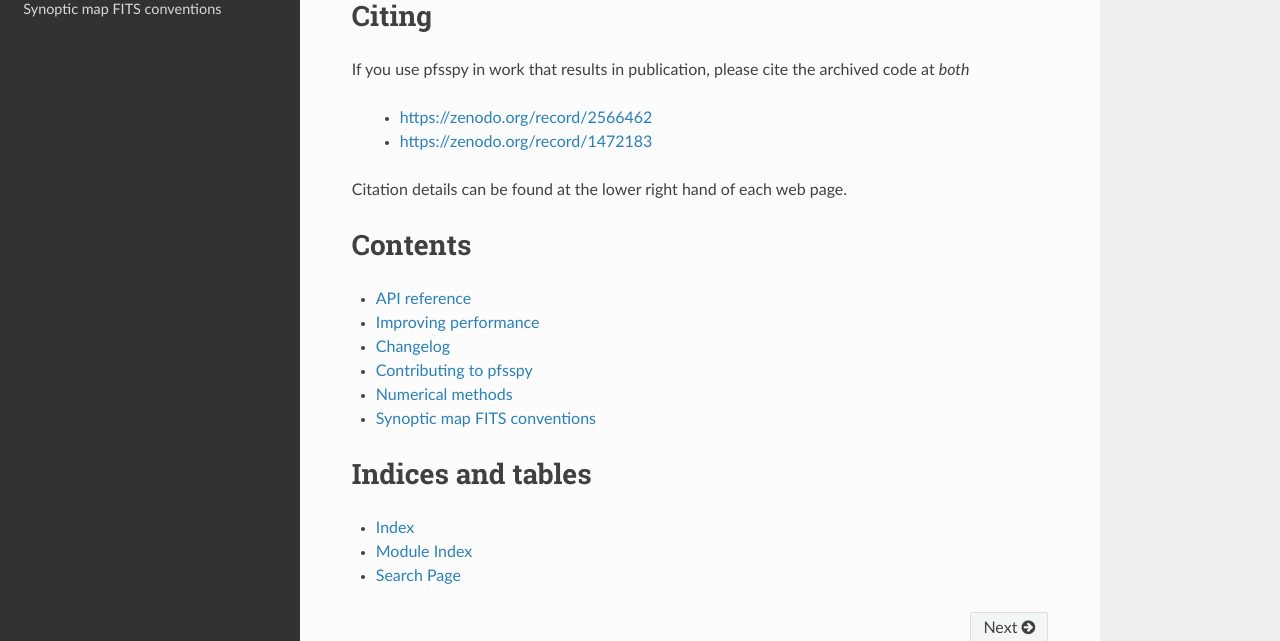
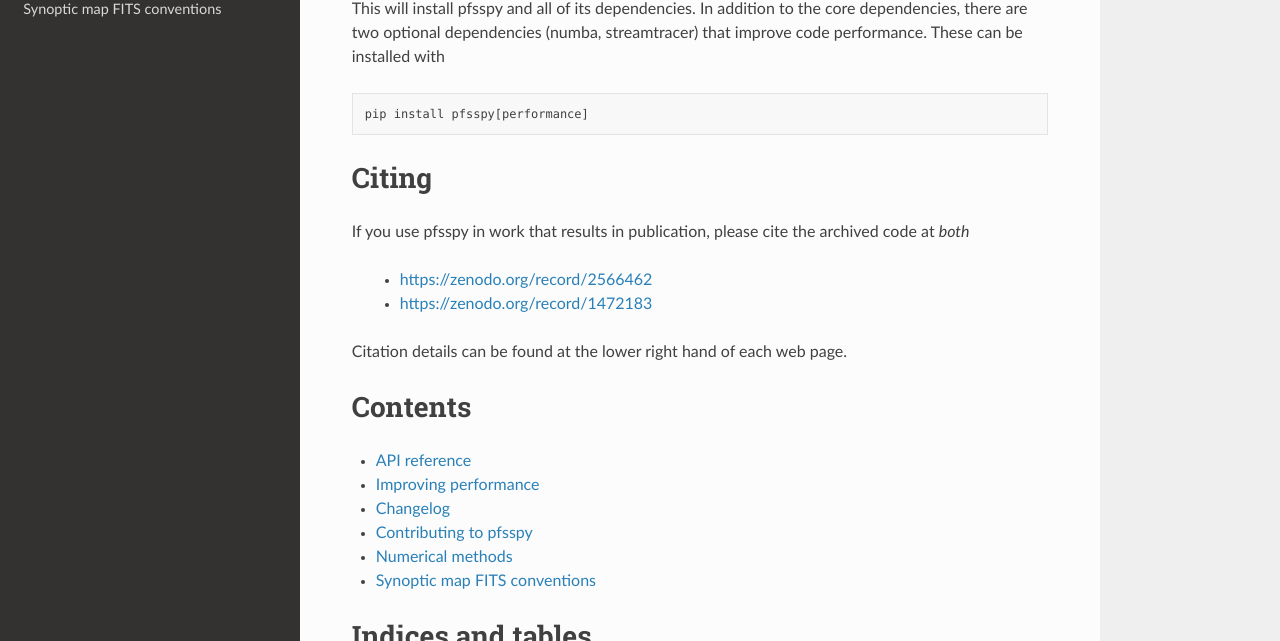
Before and after one commit to sunpy/sunkit-magex, a Sphinx documentation site: the page built from docs/index.rst, in a window 1280 px wide and 900 px high, scrolled down 665 px, cut to the strip 259-900 px from the top of the window. Built offline with Sphinx 7.4.7 and the Read the Docs theme 2.0.0, drawn with Linux system fonts in a browser that asks for light colours; pages that are not in the unit, such as notebooks, are missing from menus; the version number could not be read and is left out.

Commit message:
Add performance deps install option

```diff
--- a/docs/index.rst
+++ b/docs/index.rst
@@ -21,6 +21,14 @@
 .. code::
 
     pip install pfsspy
+
+This will install pfsspy and all of its dependencies. In addition to the core
+dependencies, there are two optional dependencies (numba, streamtracer) that
+improve code performance. These can be installed with
+
+.. code::
+
+    pip install pfsspy[performance]
 
 Citing
 ------
```
